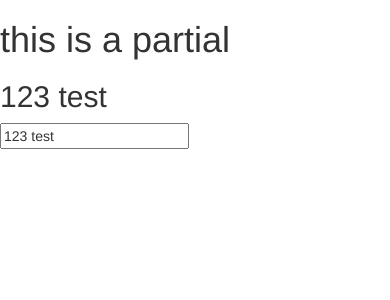
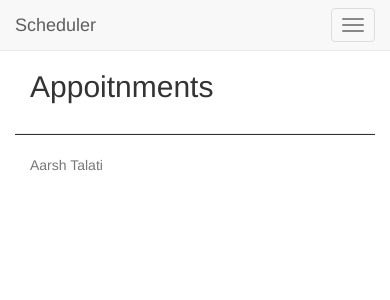
Before and after one commit to aarshtalati/Scheduler, a Node server app: page / in a window 390 px wide. Shown: the top 300 px of the page. Run offline with Node 20, Linux system fonts and the light colour scheme; some libraries are stand-ins or nearby versions.

Commit message:
add cosmetics

```diff
--- a/public/app/app.js
+++ b/public/app/app.js
@@ -8,6 +8,9 @@ app.config(['$routeProvider', '$locationProvider',
                 templateUrl: '/partials/main',
                 controller: 'mainController'
             })
+            .when('/about', {
+                templateUrl: '/partials/about'
+            })
             .otherwise({
                 redirectTo: '/'
             });
@@ -15,5 +18,4 @@ app.config(['$routeProvider', '$locationProvider',
 ]);
 
 app.controller('mainController', function ($scope) {
-    $scope.test = '123 test';
 });
--- a/server/includes/layout.jade
+++ b/server/includes/layout.jade
@@ -8,4 +8,23 @@ html
         link(rel="stylesheet", href="/css/site.css")
     body(ng-app="app")
         block main-content
-        include scripts
+
+
+
+doctype html
+html(class="col-md-12")
+  head
+    base(href="/")
+    link(rel="icon", type="image/png", href="/favicon.png")
+    link(rel="stylesheet", href="/vendor/bootstrap/dist/css/bootstrap.css")
+    link(rel="stylesheet", href="/vendor/toastr/toastr.css")
+    link(rel="stylesheet", href="/css/site.css")
+  body
+
+    block content
+    include scripts
+
+    footer
+       hr(style="height:0.5px; background-color:#333;")
+      .container
+          p(class="text-muted credit") Aarsh Talati
--- a/server/views/index.jade
+++ b/server/views/index.jade
@@ -1,4 +1,20 @@
 extends ../includes/layout
 block main-content
+    .navbar.navbar-default.navbar-fixed-top(role='navigation')
+      .container
+        .navbar-header
+          button.navbar-toggle(type='button', data-toggle='collapse', data-target='.navbar-collapse')
+            span.sr-only Toggle navigation
+            span.icon-bar
+            span.icon-bar
+            span.icon-bar
+          a.navbar-brand(href='/') Scheduler
+        .navbar-collapse.collapse
+          ul.nav.navbar-nav
+            li
+              a(href='/') Home
+            li
+              a(href='/about') About
     section.content
+        div(style="height:50px;border:1px solid red;")
         div(ng-view)
--- a/server/views/partials/main.jade
+++ b/server/views/partials/main.jade
@@ -1,3 +1,2 @@
-h1 this is a partial
-h2 {{test}}
-input(type="text" data-ng-model="test")
+.container.body-content
+    h2 Appoitnments
```
Also changed, not shown: server/views/partials/about.jade (added, +33 -0 lines), 1 other file.
